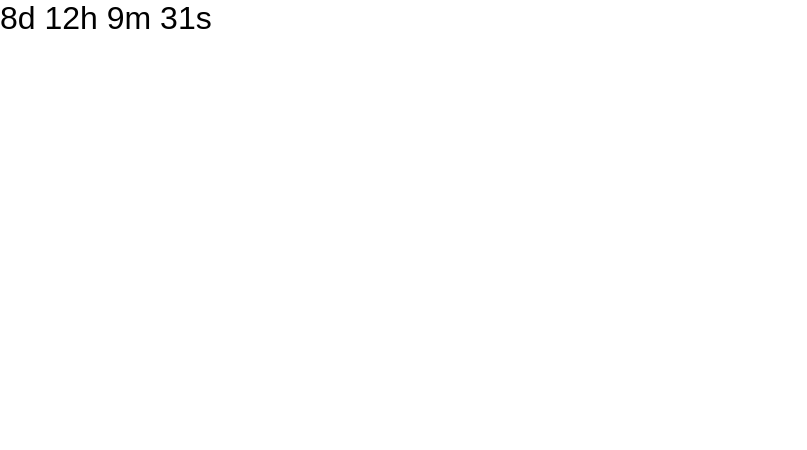
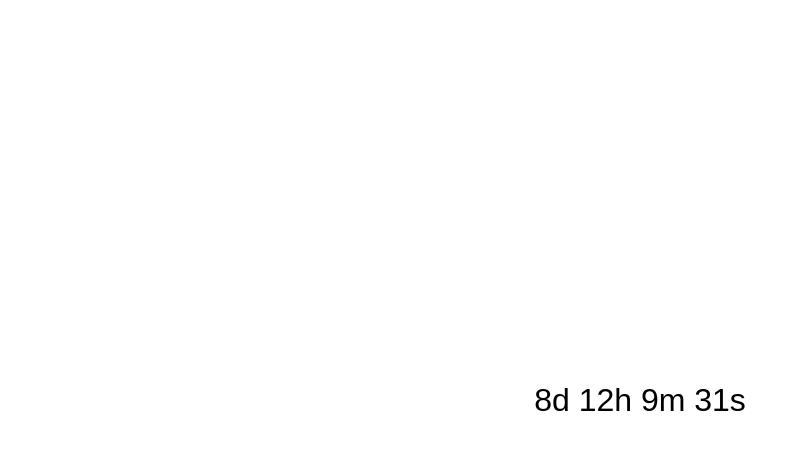
Before and after one commit to dorpga/mihscountdown, a plain HTML site: page index.html in a window 1280 px wide. Shown: the whole page, without its empty margins (0-807 px from the left). Drawn offline with Linux system fonts and the light colour scheme.

Commit message:
Update index.html

```diff
--- a/index.html
+++ b/index.html
@@ -7,7 +7,9 @@
     <link rel="stylesheet" href="app.css">
   </head>
   <body>
-    <h1 id="countdown"></h1>
+    <div id="countdownWrapper">
+      <h1 id="countdown"></h1>
+    </div>
     <script src="app.js"></script>
   </body>
 </html>
```
